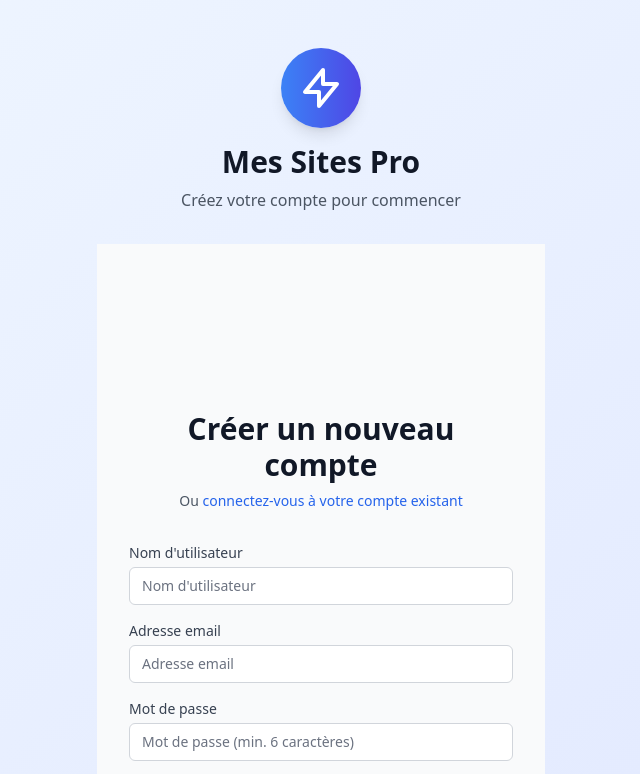
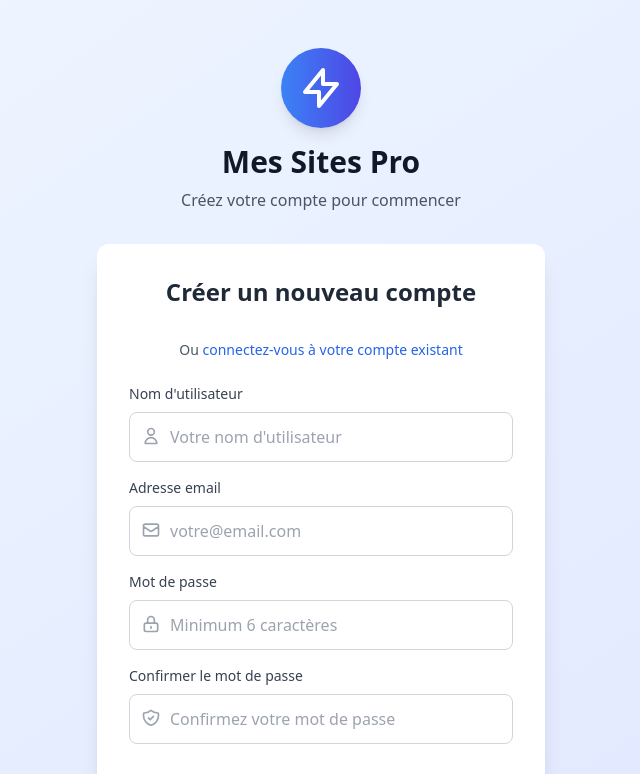
Before and after one commit to Web-Online-Concept/mes-sites-pro, a Next.js app: page /register in a window 1280 px wide. Shown: the top 774 px of the page, without its empty margins (319-959 px from the left). Built offline with nearby package versions, Linux system fonts and the light colour scheme.

Commit message:
Update RegisterForm.js

```diff
--- a/components/RegisterForm.js
+++ b/components/RegisterForm.js
@@ -9,21 +9,13 @@ export default function RegisterForm() {
     username: '',
     email: '',
     password: '',
-    confirmPassword: ''
+    confirmPassword: '',
   });
   const [loading, setLoading] = useState(false);
-
-  const handleChange = (e) => {
-    setFormData({
-      ...formData,
-      [e.target.name]: e.target.value
-    });
-  };
 
   const handleSubmit = async (e) => {
     e.preventDefault();
 
-    // Validation
     if (formData.password !== formData.confirmPassword) {
       toast.error('Les mots de passe ne correspondent pas');
       return;
@@ -39,131 +31,139 @@ export default function RegisterForm() {
     try {
       const response = await fetch('/api/auth/register', {
         method: 'POST',
-        headers: {
-          'Content-Type': 'application/json',
-        },
+        headers: { 'Content-Type': 'application/json' },
         body: JSON.stringify({
           username: formData.username,
           email: formData.email,
-          password: formData.password
+          password: formData.password,
         }),
       });
 
-      const data = await response.json();
-
       if (response.ok) {
-        toast.success('Inscription réussie ! Vous pouvez maintenant vous connecter.');
+        toast.success('Compte créé avec succès !');
         router.push('/login');
       } else {
-        toast.error(data.error || 'Erreur lors de l\'inscription');
+        const error = await response.json();
+        toast.error(error.error || 'Erreur lors de la création du compte');
       }
     } catch (error) {
       console.error('Register error:', error);
-      toast.error('Erreur lors de l\'inscription');
+      toast.error('Erreur lors de la création du compte');
     } finally {
       setLoading(false);
     }
   };
 
   return (
-    <div className="min-h-screen flex items-center justify-center bg-gray-50 py-12 px-4 sm:px-6 lg:px-8">
-      <div className="max-w-md w-full space-y-8">
-        <div>
-          <h2 className="mt-6 text-center text-3xl font-extrabold text-gray-900">
+    <div className="w-full">
+      <form onSubmit={handleSubmit} className="bg-white shadow-xl rounded-xl px-8 pt-8 pb-8">
+        <h2 className="text-2xl font-bold text-center mb-8 text-gray-800">
           Créer un nouveau compte
         </h2>
-          <p className="mt-2 text-center text-sm text-gray-600">
-            Ou{' '}
-            <Link href="/login" className="font-medium text-primary-600 hover:text-primary-500">
-              connectez-vous à votre compte existant
-            </Link>
+        <p className="text-center text-gray-600 mb-6 text-sm">
+          Ou <Link href="/login" className="text-blue-600 hover:text-blue-800 font-medium">connectez-vous à votre compte existant</Link>
         </p>
-        </div>
 
-        <form className="mt-8 space-y-6" onSubmit={handleSubmit}>
         <div className="space-y-4">
+          {/* Nom d'utilisateur */}
           <div>
-              <label htmlFor="username" className="block text-sm font-medium text-gray-700">
+            <label className="block text-gray-700 text-sm font-medium mb-2" htmlFor="username">
               Nom d'utilisateur
             </label>
+            <div className="relative">
               <input
                 id="username"
-                name="username"
                 type="text"
-                autoComplete="username"
+                value={formData.username}
+                onChange={(e) => setFormData({ ...formData, username: e.target.value })}
+                className="w-full pl-10 pr-3 py-3 border border-gray-300 rounded-lg focus:outline-none focus:ring-2 focus:ring-blue-500 focus:border-transparent transition-all"
+                placeholder="Votre nom d'utilisateur"
                 required
-                value={formData.username}
-                onChange={handleChange}
-                className="mt-1 appearance-none relative block w-full px-3 py-2 border border-gray-300 placeholder-gray-500 text-gray-900 rounded-md focus:outline-none focus:ring-primary-500 focus:border-primary-500 focus:z-10 sm:text-sm"
-                placeholder="Nom d'utilisateur"
               />
-            </div>
-
-            <div>
-              <label htmlFor="email" className="block text-sm font-medium text-gray-700">
-                Adresse email
-              </label>
-              <input
-                id="email"
-                name="email"
-                type="email"
-                autoComplete="email"
-                required
-                value={formData.email}
-                onChange={handleChange}
-                className="mt-1 appearance-none relative block w-full px-3 py-2 border border-gray-300 placeholder-gray-500 text-gray-900 rounded-md focus:outline-none focus:ring-primary-500 focus:border-primary-500 focus:z-10 sm:text-sm"
-                placeholder="Adresse email"
-              />
-            </div>
-
-            <div>
-              <label htmlFor="password" className="block text-sm font-medium text-gray-700">
-                Mot de passe
-              </label>
-              <input
-                id="password"
-                name="password"
-                type="password"
-                autoComplete="new-password"
-                required
-                value={formData.password}
-                onChange={handleChange}
-                className="mt-1 appearance-none relative block w-full px-3 py-2 border border-gray-300 placeholder-gray-500 text-gray-900 rounded-md focus:outline-none focus:ring-primary-500 focus:border-primary-500 focus:z-10 sm:text-sm"
-                placeholder="Mot de passe (min. 6 caractères)"
-              />
-            </div>
-
-            <div>
-              <label htmlFor="confirmPassword" className="block text-sm font-medium text-gray-700">
-                Confirmer le mot de passe
-              </label>
-              <input
-                id="confirmPassword"
-                name="confirmPassword"
-                type="password"
-                autoComplete="new-password"
-                required
-                value={formData.confirmPassword}
-                onChange={handleChange}
-                className="mt-1 appearance-none relative block w-full px-3 py-2 border border-gray-300 placeholder-gray-500 text-gray-900 rounded-md focus:outline-none focus:ring-primary-500 focus:border-primary-500 focus:z-10 sm:text-sm"
-                placeholder="Confirmer le mot de passe"
-              />
+              <svg className="absolute left-3 top-3.5 w-5 h-5 text-gray-400" fill="none" viewBox="0 0 24 24" stroke="currentColor">
+                <path strokeLinecap="round" strokeLinejoin="round" strokeWidth={2} d="M16 7a4 4 0 11-8 0 4 4 0 018 0zM12 14a7 7 0 00-7 7h14a7 7 0 00-7-7z" />
+              </svg>
             </div>
           </div>
 
+          {/* Email */}
           <div>
+            <label className="block text-gray-700 text-sm font-medium mb-2" htmlFor="email">
+              Adresse email
+            </label>
+            <div className="relative">
+              <input
+                id="email"
+                type="email"
+                value={formData.email}
+                onChange={(e) => setFormData({ ...formData, email: e.target.value })}
+                className="w-full pl-10 pr-3 py-3 border border-gray-300 rounded-lg focus:outline-none focus:ring-2 focus:ring-blue-500 focus:border-transparent transition-all"
+                placeholder="votre@email.com"
+                required
+              />
+              <svg className="absolute left-3 top-3.5 w-5 h-5 text-gray-400" fill="none" viewBox="0 0 24 24" stroke="currentColor">
+                <path strokeLinecap="round" strokeLinejoin="round" strokeWidth={2} d="M3 8l7.89 5.26a2 2 0 002.22 0L21 8M5 19h14a2 2 0 002-2V7a2 2 0 00-2-2H5a2 2 0 00-2 2v10a2 2 0 002 2z" />
+              </svg>
+            </div>
+          </div>
+
+          {/* Mot de passe */}
+          <div>
+            <label className="block text-gray-700 text-sm font-medium mb-2" htmlFor="password">
+              Mot de passe
+            </label>
+            <div className="relative">
+              <input
+                id="password"
+                type="password"
+                value={formData.password}
+                onChange={(e) => setFormData({ ...formData, password: e.target.value })}
+                className="w-full pl-10 pr-3 py-3 border border-gray-300 rounded-lg focus:outline-none focus:ring-2 focus:ring-blue-500 focus:border-transparent transition-all"
+                placeholder="Minimum 6 caractères"
+                required
+                minLength={6}
+              />
+              <svg className="absolute left-3 top-3.5 w-5 h-5 text-gray-400" fill="none" viewBox="0 0 24 24" stroke="currentColor">
+                <path strokeLinecap="round" strokeLinejoin="round" strokeWidth={2} d="M12 15v2m-6 4h12a2 2 0 002-2v-6a2 2 0 00-2-2H6a2 2 0 00-2 2v6a2 2 0 002 2zm10-10V7a4 4 0 00-8 0v4h8z" />
+              </svg>
+            </div>
+          </div>
+
+          {/* Confirmer le mot de passe */}
+          <div>
+            <label className="block text-gray-700 text-sm font-medium mb-2" htmlFor="confirmPassword">
+              Confirmer le mot de passe
+            </label>
+            <div className="relative">
+              <input
+                id="confirmPassword"
+                type="password"
+                value={formData.confirmPassword}
+                onChange={(e) => setFormData({ ...formData, confirmPassword: e.target.value })}
+                className="w-full pl-10 pr-3 py-3 border border-gray-300 rounded-lg focus:outline-none focus:ring-2 focus:ring-blue-500 focus:border-transparent transition-all"
+                placeholder="Confirmez votre mot de passe"
+                required
+              />
+              <svg className="absolute left-3 top-3.5 w-5 h-5 text-gray-400" fill="none" viewBox="0 0 24 24" stroke="currentColor">
+                <path strokeLinecap="round" strokeLinejoin="round" strokeWidth={2} d="M9 12l2 2 4-4m5.618-4.016A11.955 11.955 0 0112 2.944a11.955 11.955 0 01-8.618 3.04A12.02 12.02 0 003 9c0 5.591 3.824 10.29 9 11.622 5.176-1.332 9-6.03 9-11.622 0-1.042-.133-2.052-.382-3.016z" />
+              </svg>
+            </div>
+          </div>
+        </div>
+
+        <div className="mt-8">
           <button
             type="submit"
             disabled={loading}
-              className="group relative w-full flex justify-center py-2 px-4 border border-transparent text-sm font-medium rounded-md text-white bg-primary-600 hover:bg-primary-700 focus:outline-none focus:ring-2 focus:ring-offset-2 focus:ring-primary-500 disabled:opacity-50 disabled:cursor-not-allowed"
+            className="w-full bg-gradient-to-r from-blue-500 to-indigo-600 hover:from-blue-600 hover:to-indigo-700 text-white font-bold py-3 px-4 rounded-lg focus:outline-none focus:shadow-outline transform transition-all duration-200 hover:-translate-y-0.5 hover:shadow-lg disabled:opacity-50 disabled:cursor-not-allowed disabled:transform-none"
           >
             {loading ? (
-                <span className="flex items-center">
-                  <svg className="animate-spin -ml-1 mr-3 h-5 w-5 text-white" xmlns="http://www.w3.org/2000/svg" fill="none" viewBox="0 0 24 24">
+              <span className="flex items-center justify-center">
+                <svg className="animate-spin -ml-1 mr-3 h-5 w-5 text-white" fill="none" viewBox="0 0 24 24">
                   <circle className="opacity-25" cx="12" cy="12" r="10" stroke="currentColor" strokeWidth="4"></circle>
                   <path className="opacity-75" fill="currentColor" d="M4 12a8 8 0 018-8V0C5.373 0 0 5.373 0 12h4zm2 5.291A7.962 7.962 0 014 12H0c0 3.042 1.135 5.824 3 7.938l3-2.647z"></path>
                 </svg>
-                  Inscription...
+                Création en cours...
               </span>
             ) : (
               'Créer mon compte'
@@ -172,6 +172,5 @@ export default function RegisterForm() {
         </div>
       </form>
     </div>
-    </div>
   );
 }
```
Lines whose indentation alone changed are shown as unchanged.
